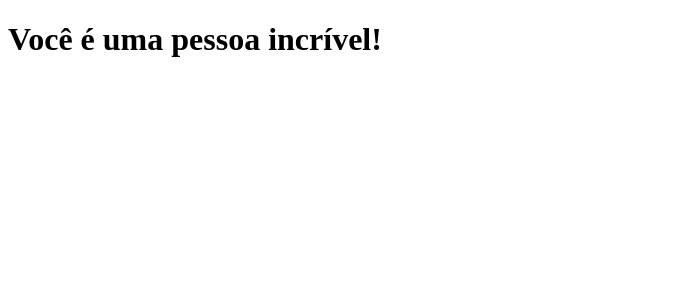
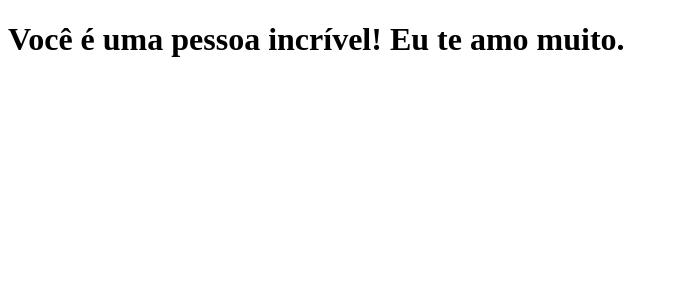
Before and after one commit to DeyvedAntonio/clone-tabnews, a Next.js app: page / in a window 1280 px wide. Shown: the top 300 px of the page, without its empty margins (0-678 px from the left). Built offline with nearby package versions, Linux system fonts and the light colour scheme.

Commit message:
feat: Modificação da frase

```diff
--- a/pages/index.js
+++ b/pages/index.js
@@ -1,5 +1,5 @@
 function Home(){
-    return <h1>Você é uma pessoa incrível!</h1>
+    return <h1>Você é uma pessoa incrível! Eu te amo muito.</h1>
 }
 
 export default Home;
```
